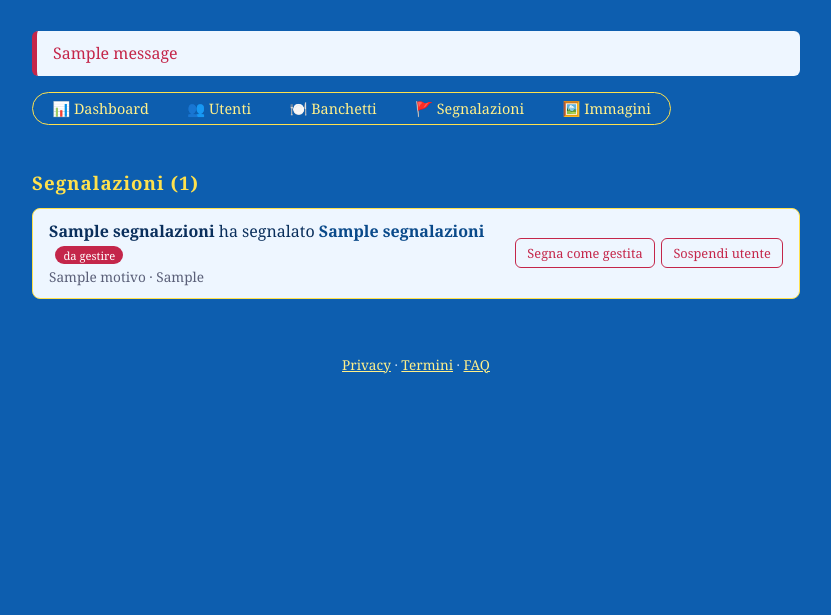
After one commit to GIULAN78/SYMPOSIUM, a Flask app: template templates/admin_segnalazioni.html in a window 1280 px wide. The commit adds this page. Shown: the part 185-800 px from the top of the page, without its empty margins (224-1055 px from the left). Run offline with Flask 3, Linux system fonts and the light colour scheme; the template is opened without the code that fills it: most values are stand-ins (such as "Sample title", 1, 10 or a date in 2020); one stand-in notice (Sample message) is shown; a database or web service that is not in the repository returns one stand-in record (values such as "Sample title"); some libraries are stand-ins or nearby versions.

Commit message:
Pannello di controllo Symposium: dashboard, utenti, banchetti, segnalazioni, annunci, SSO

```diff
--- a/app.py
+++ b/app.py
@@ -368,6 +368,9 @@ def init_db():
         )
     """)
 
+    aggiungi_colonna(conn, "utenti", "sospeso", "INTEGER DEFAULT 0")
+    aggiungi_colonna(conn, "segnalazioni", "gestita", "INTEGER DEFAULT 0")
+
     conn.commit()
     conn.close()
 
@@ -1149,7 +1152,7 @@ def admin():
     a_pagamento = pagamento_attivo(conn)
     utenti = esegui(conn, "SELECT id, nome, email, premium FROM utenti ORDER BY id DESC LIMIT 200").fetchall()
     conn.close()
-    return render_template("admin.html", a_pagamento=a_pagamento, utenti=utenti)
+    return render_template("admin.html", a_pagamento=a_pagamento, utenti=utenti, stat=dati_dashboard())
 
 
 @app.route("/admin/premium", methods=["POST"])
@@ -1184,7 +1187,7 @@ def admin_utente_premium(utente_target):
     esegui(conn, "UPDATE utenti SET premium = ? WHERE id = ?", (0 if r["premium"] else 1, utente_target))
     conn.commit()
     conn.close()
-    return redirect(url_for("admin"))
+    return redirect(request.referrer or url_for("admin"))
 
 
 def cancella_tavoli(conn, ids):
@@ -1739,6 +1742,272 @@ def caricamento_overlay(risposta):
     except Exception:
         pass
     return risposta
+
+
+def solo_admin(f):
+    @wraps(f)
+    def wrapper(*args, **kwargs):
+        if "utente_id" not in session:
+            flash("Accedi per continuare.")
+            return redirect(url_for("accedi"))
+        conn = get_db()
+        ok = e_admin(conn, session["utente_id"])
+        conn.close()
+        if not ok:
+            abort(403)
+        return f(*args, **kwargs)
+    return wrapper
+
+
+def tabella_esiste(conn, nome):
+    if USA_PG:
+        r = esegui(conn, "SELECT 1 AS ok FROM information_schema.tables WHERE table_name = ?", (nome,)).fetchone()
+    else:
+        r = esegui(conn, "SELECT 1 AS ok FROM sqlite_master WHERE type = 'table' AND name = ?", (nome,)).fetchone()
+    return r is not None
+
+
+def conta(conn, tabella, dove="1 = 1", params=()):
+    if not tabella_esiste(conn, tabella):
+        return 0
+    return int(esegui(conn, f"SELECT COUNT(*) AS n FROM {tabella} WHERE {dove}", params).fetchone()["n"])
+
+
+def dati_dashboard():
+    conn = get_db()
+    sette = (datetime.now() - timedelta(days=7)).isoformat()
+    ora = adesso_it().strftime("%Y-%m-%dT%H:%M")
+    tot_b = conta(conn, "tavoli")
+    prog = conta(conn, "tavoli", "data_ora >= ?", (ora,))
+    match = 0
+    if tabella_esiste(conn, "preferiti_utenti"):
+        match = int(esegui(conn, """
+            SELECT COUNT(*) AS n FROM preferiti_utenti p
+            JOIN preferiti_utenti q ON q.utente_id = p.salvato_id AND q.salvato_id = p.utente_id
+        """).fetchone()["n"]) // 2
+    d = {
+        "utenti": conta(conn, "utenti"),
+        "nuovi": conta(conn, "utenti", "creato_il >= ?", (sette,)),
+        "premium": conta(conn, "utenti", "premium = 1"),
+        "sospesi": conta(conn, "utenti", "sospeso = 1"),
+        "banchetti": tot_b,
+        "in_programma": prog,
+        "conclusi": tot_b - prog,
+        "iscrizioni": conta(conn, "iscrizioni"),
+        "messaggi": conta(conn, "messaggi") + conta(conn, "messaggi_privati"),
+        "match": match,
+        "segnalazioni": conta(conn, "segnalazioni", "COALESCE(gestita, 0) = 0"),
+    }
+    conn.close()
+    return d
+
+
+PULIZIA_UTENTE = (
+    ("messaggi", "utente_id = ?"),
+    ("valutazioni_criteri", "utente_id = ?"),
+    ("valutazioni_locale", "utente_id = ?"),
+    ("presenze", "segnalatore_id = ? OR utente_id = ?"),
+    ("compatibilita", "da_utente = ? OR a_utente = ?"),
+    ("assenze", "utente_id = ?"),
+    ("preferiti", "utente_id = ?"),
+    ("locali_seguiti", "utente_id = ?"),
+    ("richieste", "utente_id = ?"),
+    ("amici", "utente_id = ? OR amico_id = ?"),
+    ("bloccati", "utente_id = ? OR bloccato_id = ?"),
+    ("preferiti_utenti", "utente_id = ? OR salvato_id = ?"),
+    ("messaggi_privati", "da_utente = ? OR a_utente = ?"),
+    ("segnalazioni", "da_utente = ? OR utente_id = ?"),
+    ("notifiche", "utente_id = ? OR da_utente = ?"),
+    ("iscrizioni", "utente_id = ?"),
+)
+
+
+def cancella_utente(conn, uid):
+    ids = [r["id"] for r in esegui(conn, "SELECT id FROM tavoli WHERE organizzatore_id = ?", (uid,)).fetchall()]
+    cancella_tavoli(conn, ids)
+    for tab, dove in PULIZIA_UTENTE:
+        if tabella_esiste(conn, tab):
+            esegui(conn, f"DELETE FROM {tab} WHERE {dove}", (uid,) * dove.count("?"))
+    esegui(conn, "DELETE FROM utenti WHERE id = ?", (uid,))
+
+
+@app.context_processor
+def admin_ctx():
+    return {"immagini_ok": "immagini_sito" in app.view_functions}
+
+
+@app.before_request
+def controlla_sospeso():
+    if "utente_id" not in session or request.endpoint in (None, "static", "service_worker"):
+        return None
+    try:
+        conn = get_db()
+        r = esegui(conn, "SELECT sospeso FROM utenti WHERE id = ?", (session["utente_id"],)).fetchone()
+        conn.close()
+    except Exception:
+        return None
+    if r and r["sospeso"]:
+        session.clear()
+        flash("Il tuo account è stato sospeso. Contatta il gestore di Symposium.")
+        return redirect(url_for("accedi"))
+    return None
+
+
+@app.route("/admin/utenti")
+@solo_admin
+def admin_utenti():
+    q = request.args.get("q", "").strip()
+    conn = get_db()
+    utenti = esegui(conn, """
+        SELECT id, nome, email, citta, premium, sospeso, creato_il FROM utenti
+        WHERE LOWER(nome) LIKE LOWER(?) OR LOWER(email) LIKE LOWER(?)
+        ORDER BY id DESC LIMIT 200
+    """, (f"%{q}%", f"%{q}%")).fetchall()
+    conn.close()
+    return render_template("admin_utenti.html", utenti=utenti, q=q)
+
+
+@app.route("/admin/utente/<int:bersaglio>/sospendi", methods=["POST"])
+@solo_admin
+def admin_utente_sospendi(bersaglio):
+    conn = get_db()
+    if bersaglio == session["utente_id"] or e_admin(conn, bersaglio):
+        conn.close()
+        flash("Non puoi sospendere un amministratore.")
+        return redirect(request.referrer or url_for("admin_utenti"))
+    r = esegui(conn, "SELECT sospeso FROM utenti WHERE id = ?", (bersaglio,)).fetchone()
+    if not r:
+        conn.close()
+        abort(404)
+    nuovo = 0 if r["sospeso"] else 1
+    esegui(conn, "UPDATE utenti SET sospeso = ? WHERE id = ?", (nuovo, bersaglio))
+    conn.commit()
+    conn.close()
+    flash("Utente sospeso." if nuovo else "Utente riattivato.")
+    return redirect(request.referrer or url_for("admin_utenti"))
+
+
+@app.route("/admin/utente/<int:bersaglio>/elimina", methods=["POST"])
+@solo_admin
+def admin_utente_elimina(bersaglio):
+    conn = get_db()
+    if bersaglio == session["utente_id"] or e_admin(conn, bersaglio):
+        conn.close()
+        flash("Non puoi eliminare un amministratore.")
+        return redirect(request.referrer or url_for("admin_utenti"))
+    if not utente_per_id(conn, bersaglio):
+        conn.close()
+        abort(404)
+    cancella_utente(conn, bersaglio)
+    conn.commit()
+    conn.close()
+    flash("Utente eliminato.")
+    return redirect(request.referrer or url_for("admin_utenti"))
+
+
+@app.route("/admin/banchetti")
+@solo_admin
+def admin_banchetti():
+    conn = get_db()
+    righe = esegui(conn, """
+        SELECT t.id, t.tema, t.data_ora, t.citta, t.esclusivo, t.posti_totali, u.nome AS org,
+               (SELECT COUNT(*) FROM iscrizioni i WHERE i.tavolo_id = t.id) AS iscritti
+        FROM tavoli t LEFT JOIN utenti u ON u.id = t.organizzatore_id
+        ORDER BY t.id DESC LIMIT 200
+    """).fetchall()
+    conn.close()
+    return render_template("admin_banchetti.html", banchetti=righe)
+
+
+@app.route("/admin/banchetto/<int:tavolo_id>/elimina", methods=["POST"])
+@solo_admin
+def admin_banchetto_elimina(tavolo_id):
+    conn = get_db()
+    cancella_tavoli(conn, [tavolo_id])
+    conn.commit()
+    conn.close()
+    flash("Banchetto eliminato.")
+    return redirect(url_for("admin_banchetti"))
+
+
+@app.route("/admin/segnalazioni")
+@solo_admin
+def admin_segnalazioni():
+    conn = get_db()
+    righe = esegui(conn, """
+        SELECT s.id, s.motivo, s.creato_il, s.gestita, s.utente_id AS contro_id,
+               a.nome AS da_nome, b.nome AS contro_nome, b.sospeso AS contro_sospeso
+        FROM segnalazioni s
+        LEFT JOIN utenti a ON a.id = s.da_utente
+        LEFT JOIN utenti b ON b.id = s.utente_id
+        ORDER BY s.gestita ASC, s.id DESC LIMIT 200
+    """).fetchall()
+    conn.close()
+    return render_template("admin_segnalazioni.html", segnalazioni=righe)
+
+
+@app.route("/admin/segnalazione/<int:sid>/gestita", methods=["POST"])
+@solo_admin
+def admin_segnalazione_gestita(sid):
+    conn = get_db()
+    r = esegui(conn, "SELECT gestita FROM segnalazioni WHERE id = ?", (sid,)).fetchone()
+    if not r:
+        conn.close()
+        abort(404)
+    esegui(conn, "UPDATE segnalazioni SET gestita = ? WHERE id = ?", (0 if r["gestita"] else 1, sid))
+    conn.commit()
+    conn.close()
+    return redirect(request.referrer or url_for("admin_segnalazioni"))
+
+
+@app.route("/admin/annuncio", methods=["POST"])
+@solo_admin
+def admin_annuncio():
+    testo = request.form.get("testo", "").strip()[:300]
+    if not testo:
+        flash("Scrivi il testo dell'annuncio.")
+        return redirect(url_for("admin"))
+    conn = get_db()
+    ids = [r["id"] for r in esegui(conn, "SELECT id FROM utenti WHERE COALESCE(sospeso, 0) = 0").fetchall()]
+    for i in ids:
+        notifica(conn, i, "annuncio", "Symposium", testo, url_for("home"))
+    conn.commit()
+    conn.close()
+    flash(f"Annuncio inviato a {len(ids)} utenti.")
+    return redirect(url_for("admin"))
+
+
+@app.route("/admin/sso")
+def admin_sso():
+    import base64
+    import hashlib
+    import hmac
+    import json
+    import time
+    segreto = os.environ.get("ADMIN_SSO_SECRET", "")
+    token = request.args.get("token", "")
+    if not segreto or "." not in token or not admin_email():
+        abort(404)
+    corpo, firma = token.rsplit(".", 1)
+    atteso = hmac.new(segreto.encode(), corpo.encode(), hashlib.sha256).hexdigest()
+    if not hmac.compare_digest(atteso, firma):
+        abort(403)
+    try:
+        dati = json.loads(base64.urlsafe_b64decode(corpo + "=" * (-len(corpo) % 4)).decode())
+        scadenza = int(dati["exp"])
+    except Exception:
+        abort(400)
+    if scadenza < time.time() or scadenza > time.time() + 300:
+        abort(403)
+    conn = get_db()
+    u = esegui(conn, "SELECT id, nome FROM utenti WHERE LOWER(email) = ?", (admin_email(),)).fetchone()
+    conn.close()
+    if not u:
+        flash("Nessun account Symposium con l'email dell'amministratore.")
+        return redirect(url_for("accedi"))
+    session["utente_id"] = u["id"]
+    session["utente_nome"] = u["nome"]
+    return redirect(url_for("admin"))
 
 
 @app.route("/miei-tavoli")
--- a/static/css/style.css
+++ b/static/css/style.css
@@ -1036,3 +1036,32 @@ header::after {
     border-radius: 8px;
     margin: 0.6rem 0;
 }
+
+.griglia-stat {
+    display: grid;
+    grid-template-columns: repeat(auto-fit, minmax(120px, 1fr));
+    gap: 0.6rem;
+    margin-bottom: 1rem;
+}
+
+.stat-card {
+    background: var(--avorio);
+    border: 1px solid var(--oro);
+    border-radius: 10px;
+    padding: 0.7rem;
+    text-align: center;
+    color: var(--testo);
+}
+
+.stat-card strong {
+    display: block;
+    font-size: 1.5rem;
+}
+
+.stat-card span {
+    font-size: 0.75rem;
+}
+
+.riga-partecipante {
+    flex-wrap: wrap;
+}
--- /dev/null
+++ b/templates/_admin_nav.html
@@ -0,0 +1,8 @@
+{% set e = request.endpoint %}
+<div class="toggle-vista">
+    <a class="{{ 'attivo' if e == 'admin' else '' }}" href="{{ url_for('admin') }}">📊 Dashboard</a>
+    <a class="{{ 'attivo' if e == 'admin_utenti' else '' }}" href="{{ url_for('admin_utenti') }}">👥 Utenti</a>
+    <a class="{{ 'attivo' if e == 'admin_banchetti' else '' }}" href="{{ url_for('admin_banchetti') }}">🍽️ Banchetti</a>
+    <a class="{{ 'attivo' if e == 'admin_segnalazioni' else '' }}" href="{{ url_for('admin_segnalazioni') }}">🚩 Segnalazioni</a>
+    {% if immagini_ok %}<a href="{{ url_for('immagini_sito') }}">🖼️ Immagini</a>{% endif %}
+</div>
--- /dev/null
+++ b/templates/admin_segnalazioni.html
@@ -0,0 +1,53 @@
+<!DOCTYPE html>
+<html lang="it">
+<head>
+    <meta charset="UTF-8">
+    <meta name="viewport" content="width=device-width, initial-scale=1.0">
+    <title>Segnalazioni - Symposium</title>
+    <link rel="stylesheet" href="{{ url_for('static', filename='css/style.css') }}">
+    <link rel="manifest" href="/static/manifest.json">
+    <meta name="theme-color" content="#0b1437">
+    <link rel="apple-touch-icon" href="/static/icons/icon-192.png">
+</head>
+<body>
+    <header>
+        <h1>Symposium</h1>
+        <a class="btn-indietro" href="{{ url_for('admin') }}">← Pannello di controllo</a>
+    </header>
+
+    <main>
+        {% with messaggi = get_flashed_messages() %}
+            {% for m in messaggi %}<p class="flash">{{ m }}</p>{% endfor %}
+        {% endwith %}
+
+        {% include "_admin_nav.html" %}
+
+        <h3 class="titolo-sezione">Segnalazioni ({{ segnalazioni|length }})</h3>
+        {% if not segnalazioni %}<p class="vuoto">Nessuna segnalazione.</p>{% endif %}
+        <div class="lista-partecipanti">
+            {% for s in segnalazioni %}
+            <div class="partecipante riga-partecipante">
+                <div class="info-part">
+                    <strong>{{ s.da_nome or 'Utente eliminato' }}</strong> ha segnalato
+                    {% if s.contro_nome %}<a class="titolo-link" href="{{ url_for('profilo_utente', utente_id=s.contro_id) }}"><strong>{{ s.contro_nome }}</strong></a>{% else %}<strong>un utente eliminato</strong>{% endif %}
+                    {% if s.gestita %}<span class="badge badge-conf">gestita</span>{% else %}<span class="badge badge-ass">da gestire</span>{% endif %}
+                    {% if s.contro_sospeso %}<span class="badge badge-ass">sospeso</span>{% endif %}
+                    <p class="interessi">{{ s.motivo }} · {{ s.creato_il|data_it }}</p>
+                </div>
+                <div class="azioni-ric">
+                    <form action="{{ url_for('admin_segnalazione_gestita', sid=s.id) }}" method="POST">
+                        <button type="submit" class="btn-piccolo">{{ 'Riapri' if s.gestita else 'Segna come gestita' }}</button>
+                    </form>
+                    {% if s.contro_nome %}
+                    <form action="{{ url_for('admin_utente_sospendi', bersaglio=s.contro_id) }}" method="POST">
+                        <button type="submit" class="btn-piccolo">{{ 'Riattiva' if s.contro_sospeso else 'Sospendi utente' }}</button>
+                    </form>
+                    {% endif %}
+                </div>
+            </div>
+            {% endfor %}
+        </div>
+    </main>
+<script>if ("serviceWorker" in navigator) { navigator.serviceWorker.register("/sw.js"); }</script>
+</body>
+</html>
```
Also changed, not shown: templates/admin.html (+29 -17 lines), templates/admin_banchetti.html (added, +44 -0 lines), templates/admin_utenti.html (added, +59 -0 lines).
